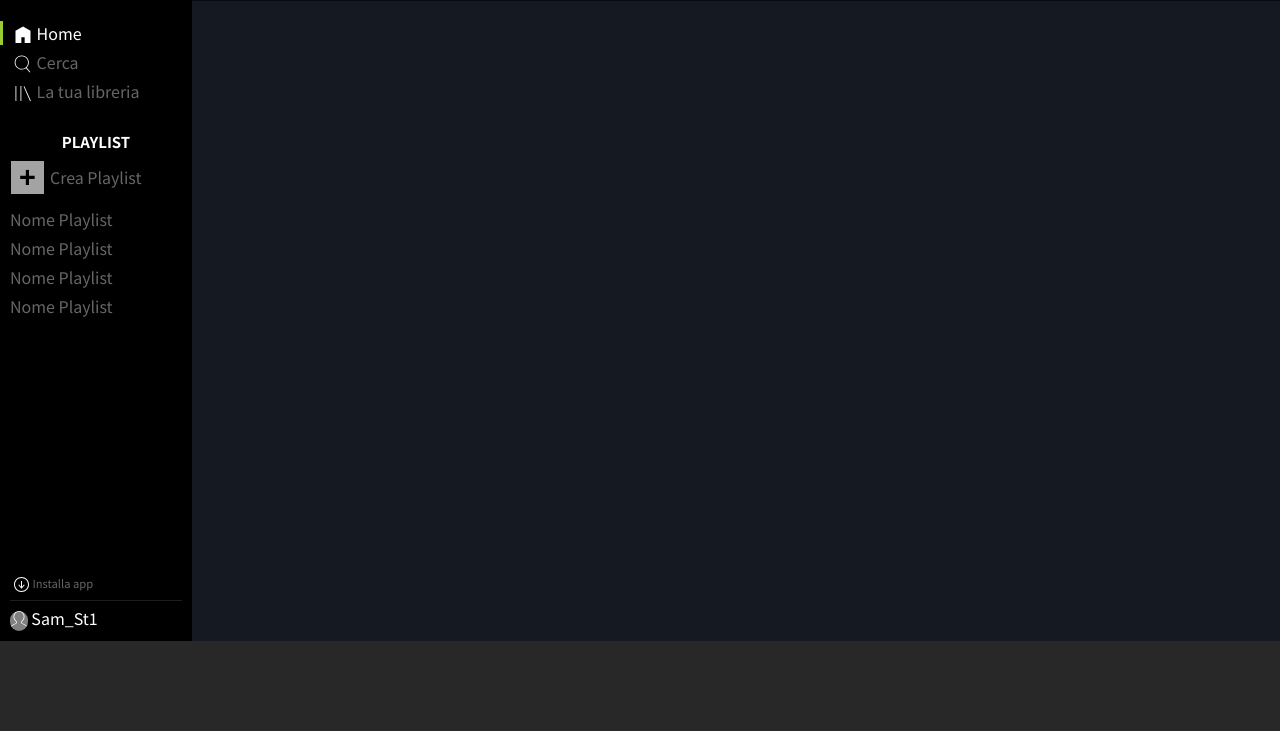
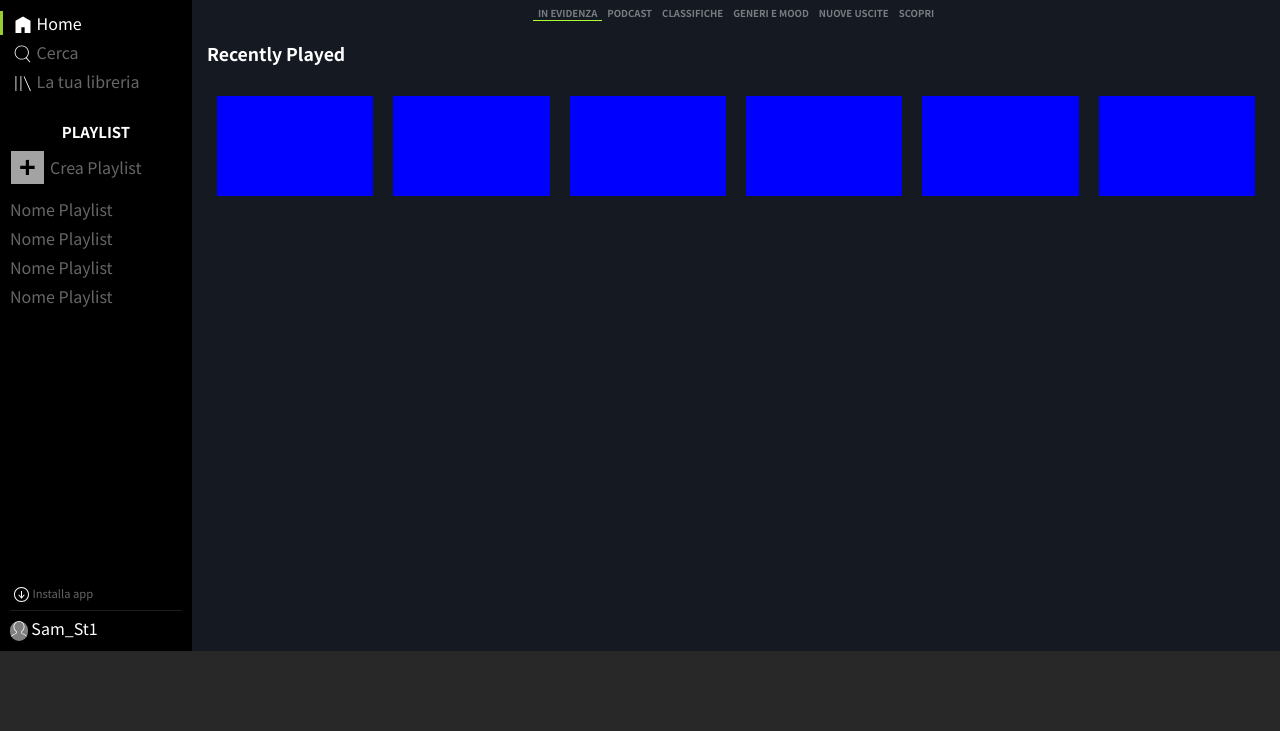
Before and after one commit to samuelepietrasanta/html-css-spotifyweb, a plain HTML site: page index.html in a window 1280 px wide. Shown: the part 69-800 px from the top of the page. Drawn offline with Linux system fonts and the light colour scheme.

Commit message:
initializing main

```diff
--- a/css/style.css
+++ b/css/style.css
@@ -12,7 +12,7 @@ body{
 
 header{
     float:right;
-    height:70px;
+    height:60px;
     width: 85%;
     background-color: #080b12;
     text-align: right;
@@ -21,16 +21,17 @@ header{
 main{
     float:right;
     width: 85%;
-    height: calc(100vh - 160px);
+    height: calc(100vh - 140px);
     background-color: #141922;
     overflow-y: scroll;
+    padding:15px;
 }
 
 footer{
     position:absolute;
     bottom:0;
     left:0;
-    height: 90px;
+    height: 80px;
     width:100%;
     background-color: #282828;
 }
@@ -55,7 +56,7 @@ header>button{
 
 #left-nav{
     float:left;
-    height: calc( 100vh - 90px);
+    height: calc( 100vh - 80px);
     background-color: black;
     width: 15%;
     display: flex;
@@ -65,7 +66,7 @@ header>button{
 
 #big-logo{
     color:white;
-    height:70px;
+    height:60px;
     padding:15px 50px 15px 15px;
 }
 
@@ -169,6 +170,25 @@ header>button{
     border-radius:20px;
 }
 
+#main-nav{
+    width:100%;
+    margin-bottom:20px;
+
+    display: flex;
+    justify-content: center;
+}
+
+.main-nav-item:first-child{
+    border-bottom: 1px solid greenyellow;
+}
+
+#recently-played{
+    width: 100%;
+    display: flex;
+    flex-wrap: nowrap;
+    justify-content: space-evenly;
+}
+
 
 .container{
     position: relative;
@@ -191,3 +211,29 @@ header>button{
 .padding-left-nav{
     padding:0 10px;
 }
+
+.main-nav-item{
+    color:#797c80;
+    text-transform: uppercase;
+    font-size:0.6em;
+    font-weight: bold;
+    margin-bottom: 1px solid transparent;
+    padding:0 5px 0 5px ;
+}
+
+.title{
+    color:white;
+    font-size:1.1em;
+    font-weight: bold;
+    text-transform: capitalize;
+    margin-bottom: 20px;
+}
+
+.main-item{
+    flex-basis: 100px;
+    height: 100px;
+    flex-grow: 1;
+    flex-shrink: 1;
+    margin:10px;
+    background-color: blue;
+}
--- a/index.html
+++ b/index.html
@@ -78,9 +78,33 @@
             </div>
 
         </div>
+
+
         <main>
+            <div id="main-nav">
+                <div class="main-nav-item ">in evidenza</div>
+                <div class="main-nav-item">podcast</div>
+                <div class="main-nav-item">classifiche</div>
+                <div class="main-nav-item">generi e mood</div>
+                <div class="main-nav-item">nuove uscite</div>
+                <div class="main-nav-item">scopri</div>
+
+            </div>
+
+            <div class="title">recently played</div>
+            <div id="recently-played">
+                <div class="main-item"></div>
+                <div class="main-item"></div>
+                <div class="main-item"></div>
+                <div class="main-item"></div>
+                <div class="main-item"></div>
+                <div class="main-item"></div>
+
+            </div>
 
         </main>
+
+
         <footer></footer>
     </div>
 
```
